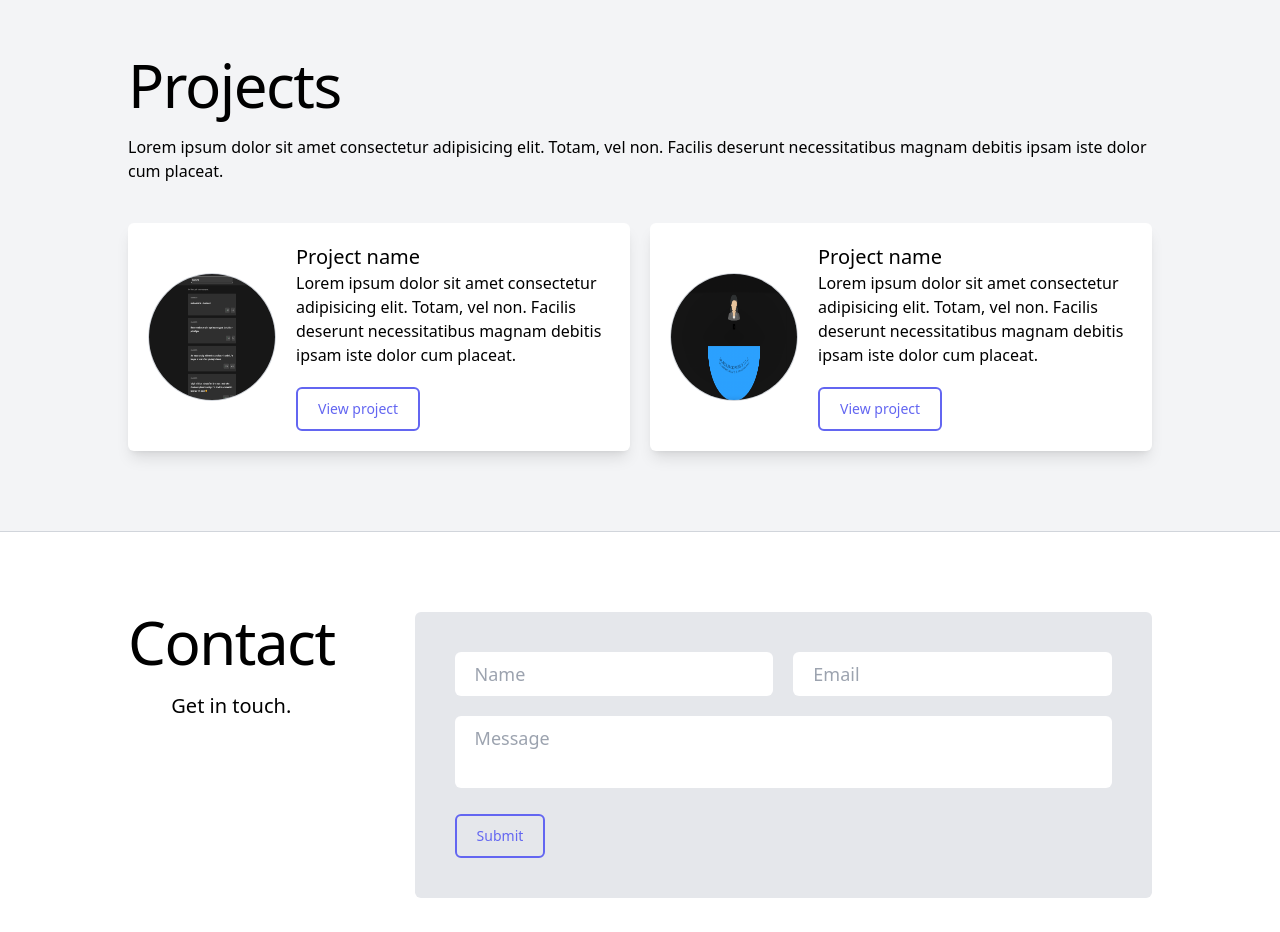
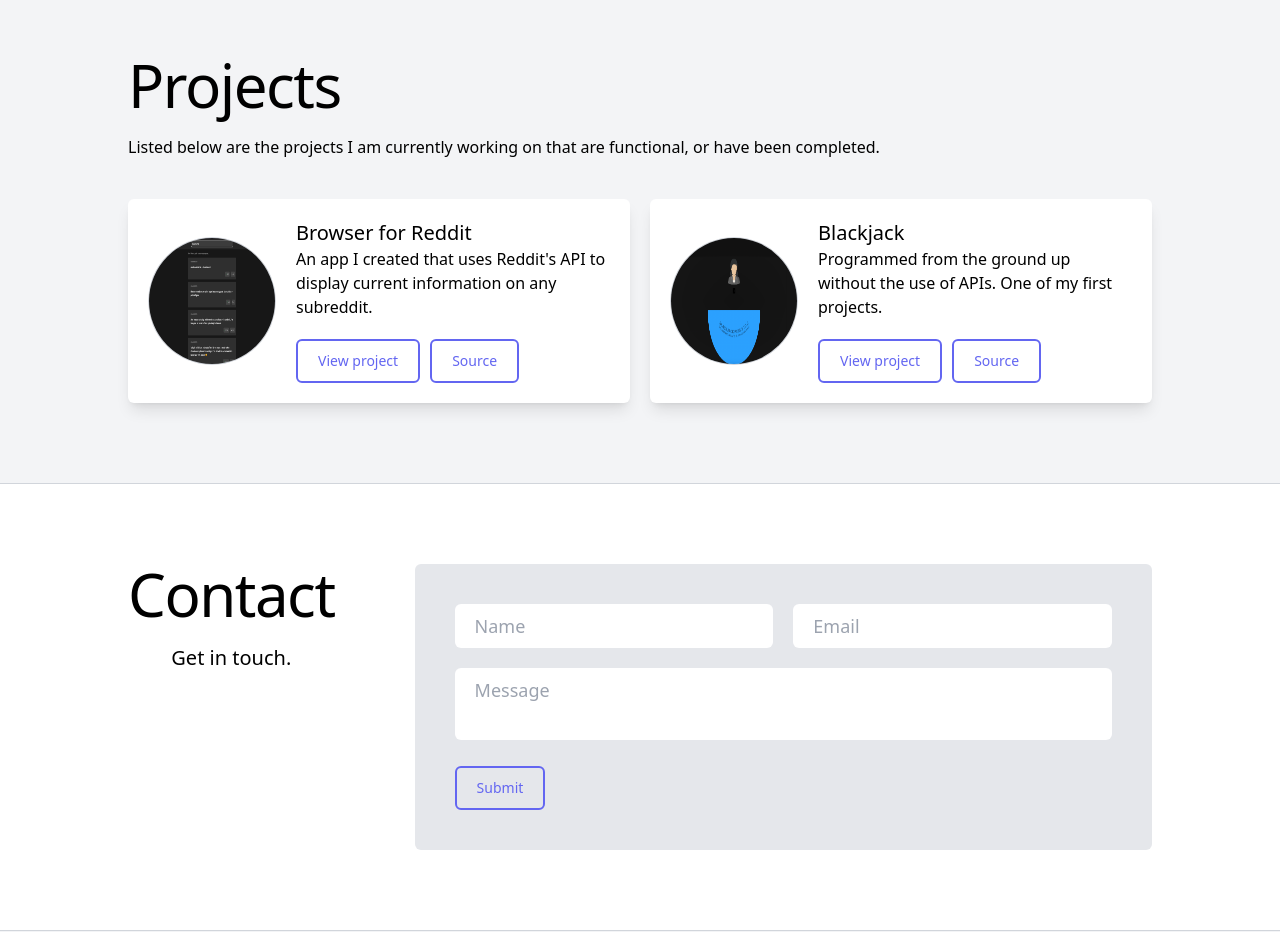
Before and after one commit to Goastio/portfolio-v3, a React (Create React App) app: page / in a window 1280 px wide. Shown: the part 1140-2072 px from the top of the page. Built offline with nearby package versions, Linux system fonts and the light colour scheme.

Commit message:
project info

```diff
--- a/public/index.html
+++ b/public/index.html
@@ -6,8 +6,8 @@
     <meta name="viewport" content="width=device-width, initial-scale=1" />
     <meta name="theme-color" content="#000000" />
     <meta
-      name="description"
-      content="Web site created using create-react-app"
+      name="portfolio"
+      content="Portfolio for Brandon Maczynski created using react and tailwind."
     />
     <link rel="apple-touch-icon" href="%PUBLIC_URL%/logo192.png" />
     <!--
@@ -24,7 +24,7 @@
       work correctly both with client-side routing and a non-root public URL.
       Learn how to configure a non-root public URL by running `npm run build`.
     -->
-    <title>React App</title>
+    <title>Brandon Maczynski | Web Developer</title>
   </head>
   <body>
     <noscript>You need to enable JavaScript to run this app.</noscript>
--- a/src/sections/Projects.js
+++ b/src/sections/Projects.js
@@ -6,9 +6,7 @@ const Projects = () => {
   return (
     <SectionWrapper
       title="Projects"
-      description="Lorem ipsum dolor sit amet consectetur adipisicing elit. Totam,
-    vel non. Facilis deserunt necessitatibus magnam debitis ipsam iste
-    dolor cum placeat."
+      description="Listed below are the projects I am currently working on that are functional, or have been completed."
       gray="true"
     >
       <div className="flex flex-col lg:flex-row mt-10 gap-5">
@@ -17,12 +15,12 @@ const Projects = () => {
             <img src={redditapp} alt="" className="flex rounded-full" />
           </div>
           <div>
-            <h4 className="text-xl font-medium">Project name</h4>
+            <h4 className="text-xl font-medium">Browser for Reddit</h4>
             <p>
-              Lorem ipsum dolor sit amet consectetur adipisicing elit. Totam,
-              vel non. Facilis deserunt necessitatibus magnam debitis ipsam iste
-              dolor cum placeat.
+              An app I created that uses Reddit's API to display current
+              information on any subreddit.
             </p>
+            <div className="flex gap-2.5">
               <button
                 onClick={() => {
                   window.open("brandonmaczynski.com/reddit-app", "_blank");
@@ -31,6 +29,18 @@ const Projects = () => {
               >
                 View project
               </button>
+              <button
+                onClick={() => {
+                  window.open(
+                    "https://github.com/Goastio/reddit-browser",
+                    "_blank"
+                  );
+                }}
+                className="mt-5 py-2.5 px-5 border-2 text-indigo-500 rounded-md border-indigo-500 text-sm transition hover:bg-indigo-500 hover:text-white"
+              >
+                Source
+              </button>
+            </div>
           </div>
         </div>
 
@@ -39,12 +49,12 @@ const Projects = () => {
             <img src={blackjack} alt="" className="flex rounded-full" />
           </div>
           <div>
-            <h4 className="text-xl font-medium">Project name</h4>
+            <h4 className="text-xl font-medium">Blackjack</h4>
             <p>
-              Lorem ipsum dolor sit amet consectetur adipisicing elit. Totam,
-              vel non. Facilis deserunt necessitatibus magnam debitis ipsam iste
-              dolor cum placeat.
+              Programmed from the ground up without the use of APIs. One of my
+              first projects.
             </p>
+            <div className="flex gap-2.5">
               <button
                 onClick={() => {
                   window.open("brandonmaczynski.com/blackjack", "_blank");
@@ -53,6 +63,18 @@ const Projects = () => {
               >
                 View project
               </button>
+              <button
+                onClick={() => {
+                  window.open(
+                    "https://github.com/Goastio/blackjack-react",
+                    "_blank"
+                  );
+                }}
+                className="mt-5 py-2.5 px-5 border-2 text-indigo-500 rounded-md border-indigo-500 text-sm transition hover:bg-indigo-500 hover:text-white"
+              >
+                Source
+              </button>
+            </div>
           </div>
         </div>
       </div>
```
Lines whose indentation alone changed are shown as unchanged.
